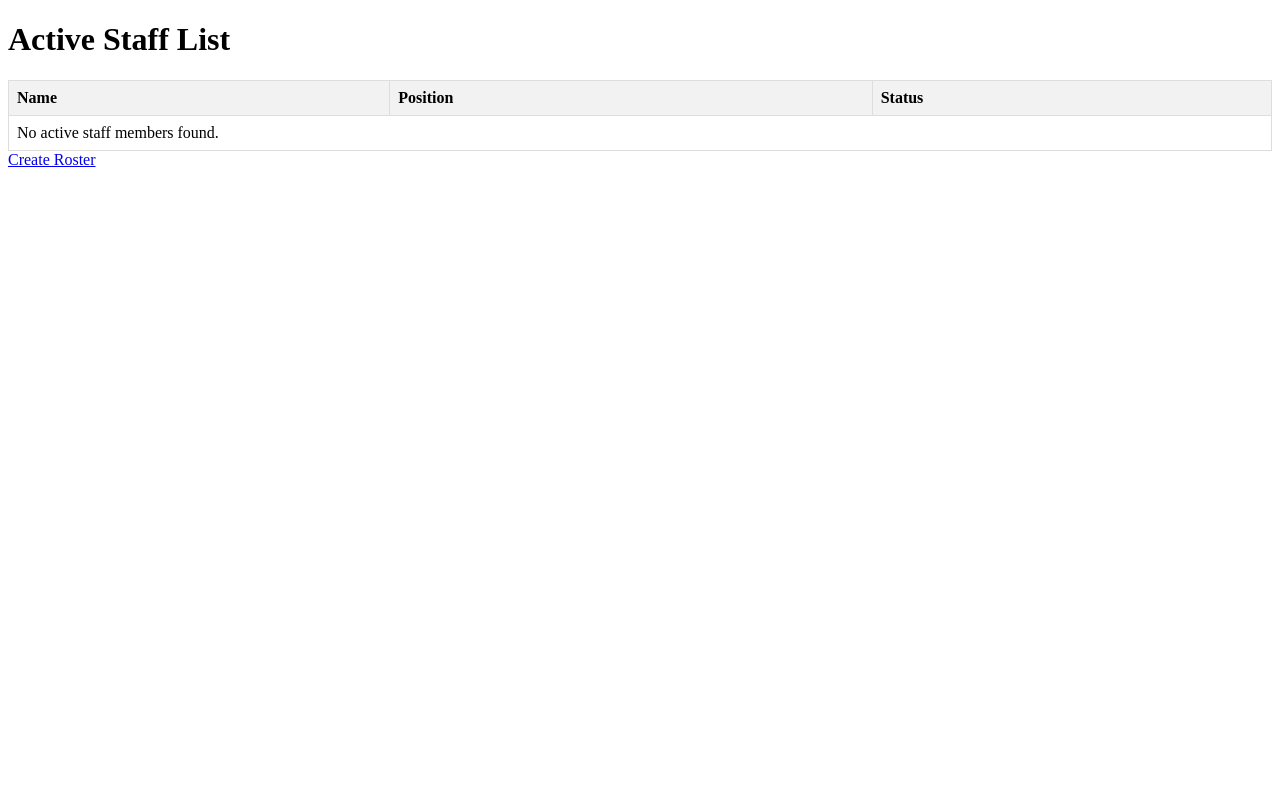
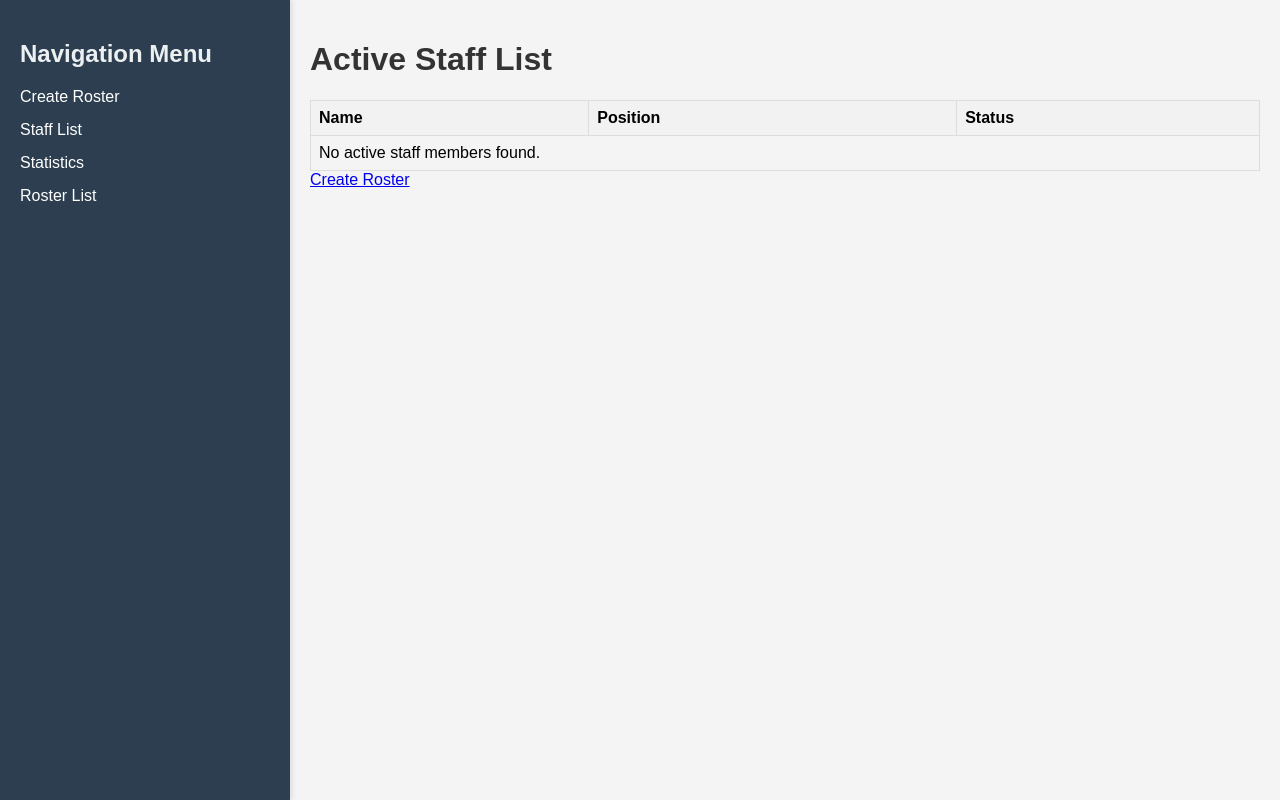
Before and after one commit to JUNELAI2024/roster2ndversion, a Django app: page /roster/list/ in a window 1280 px wide. Run offline with Django 5.2, Linux system fonts and the light colour scheme; data that the repository does not hold is empty.

Commit message:
add menu bar for all html

```diff
--- a/roster/templates/roster/staff_list.html
+++ b/roster/templates/roster/staff_list.html
@@ -3,6 +3,45 @@
 <head>
     <title>Active Staff List</title>
     <style>
+         body {
+            font-family: Arial, sans-serif;
+            margin: 0; /* Remove default margin */
+            display: flex; /* Use flexbox for layout */
+            height: 100vh; /* Full viewport height */
+            background-color: #f4f4f4; /* Background color */
+        }
+        .sidebar {
+            width: 250px; /* Fixed width for sidebar */
+            background-color: #2c3e50; /* Sidebar color */
+            color: white; /* Text color */
+            padding: 20px; /* Padding inside sidebar */
+            box-shadow: 2px 0 5px rgba(0, 0, 0, 0.1); /* Shadow effect */
+        }
+        .sidebar h2 {
+            color: #ecf0f1; /* Sidebar header color */
+        }
+        .sidebar ul {
+            list-style-type: none; /* Remove default list styling */
+            padding: 0; /* Remove default padding */
+        }
+        .sidebar ul li {
+            margin: 15px 0; /* Space between items */
+        }
+        .sidebar ul li a {
+            color: white; /* Link color */
+            text-decoration: none; /* Remove underline */
+        }
+        .sidebar ul li a:hover {
+            text-decoration: underline; /* Underline on hover */
+        }
+        .content {
+            flex: 1; /* Take up remaining space */
+            padding: 20px; /* Padding for content area */
+            overflow-y: auto; /* Enable vertical scrolling if content overflows */
+        }
+        h1 {
+            color: #333;
+        }
         table {
             width: 100%;
             border-collapse: collapse;
@@ -18,6 +57,17 @@
     </style>
 </head>
 <body>
+    <div class="sidebar">
+        <h2>Navigation Menu</h2>
+        <ul>
+            <li><a href="{% url 'roster_create' %}"><i class="fas fa-plus"></i> Create Roster</a></li>
+            <li><a href="{% url 'staff_list' %}"><i class="fas fa-users"></i> Staff List</a></li>
+            <li><a href="{% url 'statistics_view' %}"><i class="fas fa-chart-bar"></i> Statistics</a></li>
+            <li><a href="{% url 'roster_list' %}"><i class="fas fa-list"></i> Roster List</a></li>
+        </ul>
+    </div>
+
+    <div class="content">
     <h1>Active Staff List</h1>
     <table>
         <thead>
```
Also changed, not shown: roster/templates/roster/roster_list.html (+45 -2 lines), roster/templates/roster/statistics.html (+48 -1 lines).
